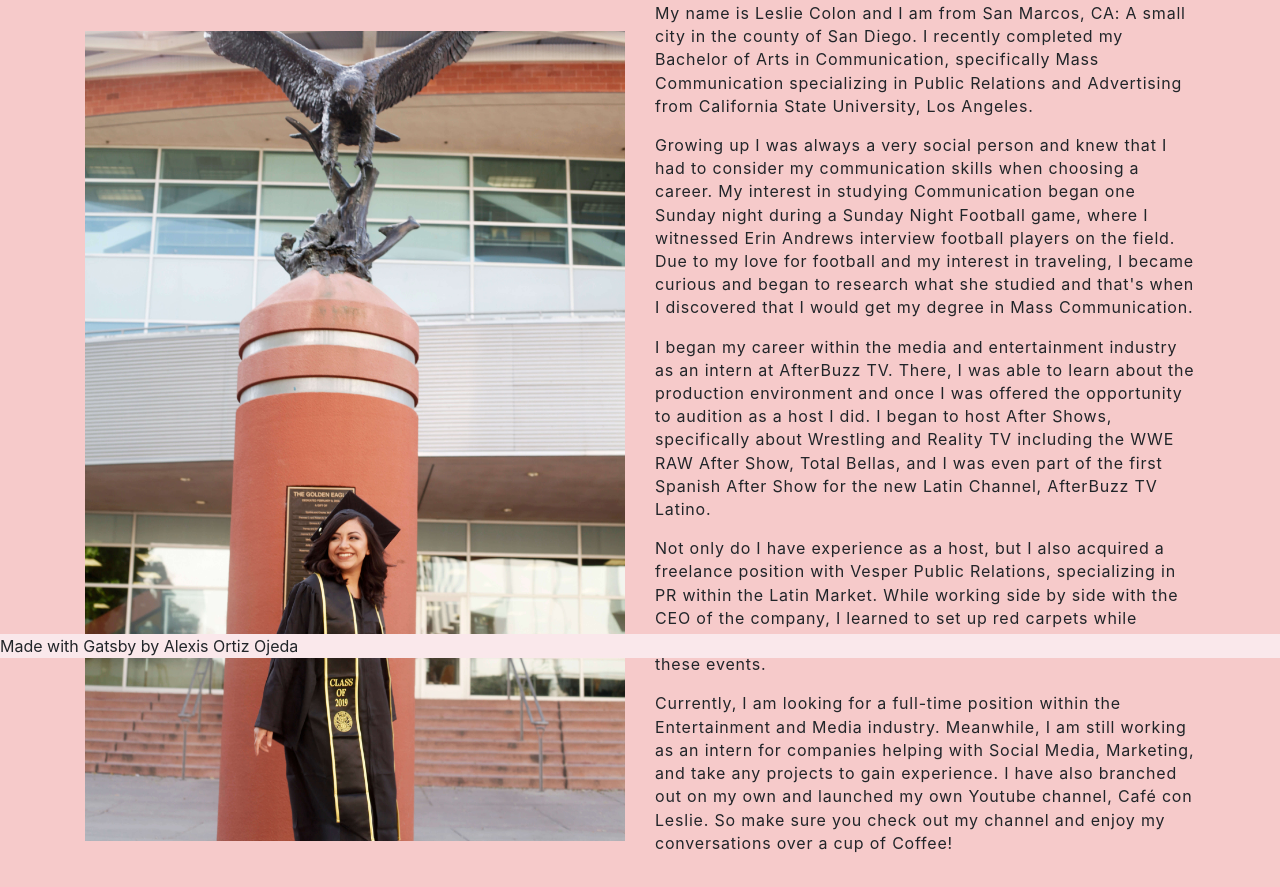
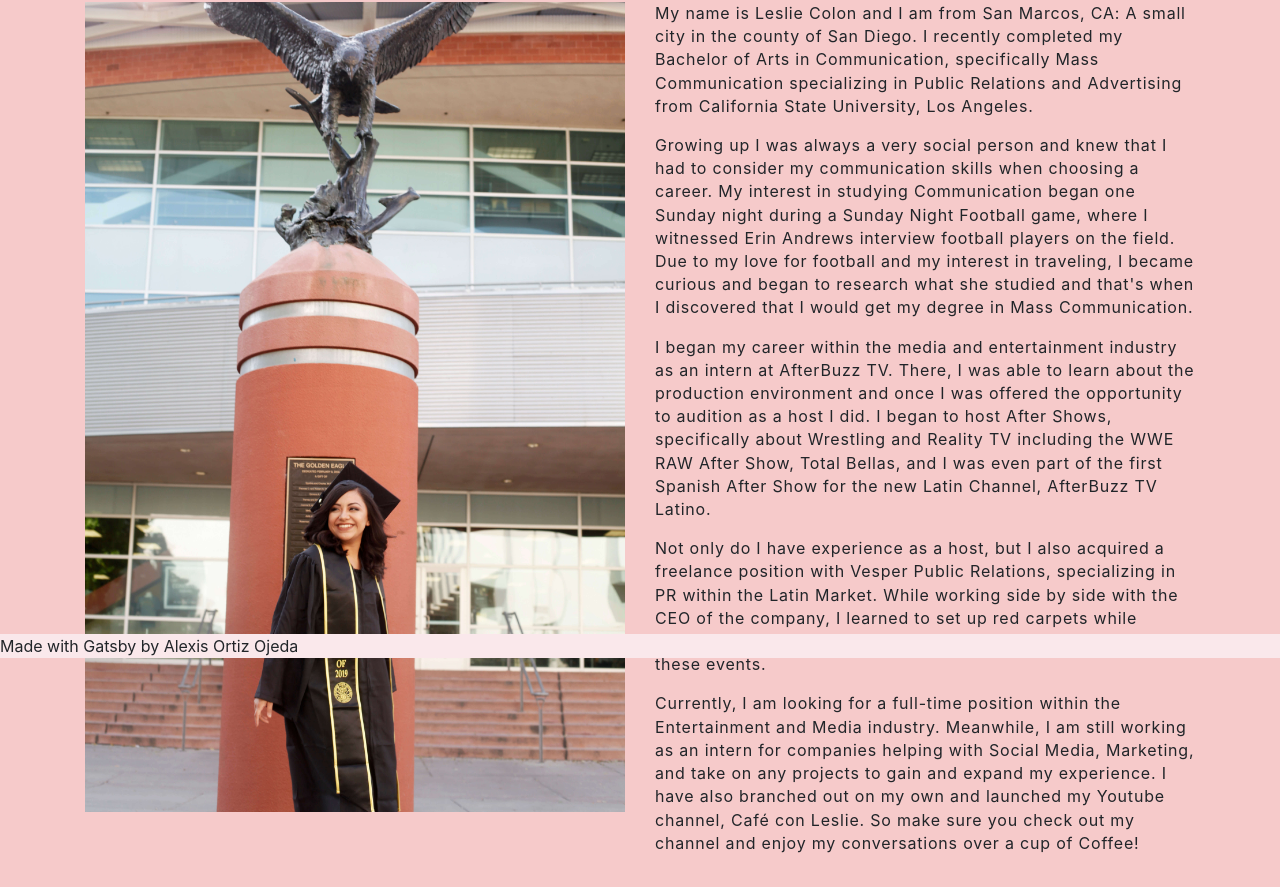
Before and after one commit to aortizoj15/leslie-colon, a Gatsby site: page /about in a window 1280 px wide. Shown: the part 142-1029 px from the top of the page. Built offline with nearby package versions, Linux system fonts and the light colour scheme; Gatsby itself is replaced by a stand-in of ours.

Commit message:
Added About Me edits and layout styling

```diff
--- a/src/pages/about.js
+++ b/src/pages/about.js
@@ -26,7 +26,7 @@ const About = ({ data }) => (
       <Container>
         <h1>About</h1>
         <Row>
-          <Col sm="12" lg="6" className="d-flex justify-content-center my-auto">
+          <Col sm="12" lg="6" className="d-flex justify-content-center mb-3">
             <div className="w-100 h-100">
               <Img
                 fluid={data.file.childImageSharp.fluid}
@@ -34,7 +34,7 @@ const About = ({ data }) => (
               />
             </div>
           </Col>
-          <Col className="my-auto">
+          <Col>
             <p>
               My name is Leslie Colon and I am from San Marcos, CA: A small city
               in the county of San Diego. I recently completed my Bachelor of
@@ -72,10 +72,10 @@ const About = ({ data }) => (
               Currently, I am looking for a full-time position within the
               Entertainment and Media industry. Meanwhile, I am still working as
               an intern for companies helping with Social Media, Marketing, and
-              take any projects to gain experience. I have also branched out on
-              my own and launched my own Youtube channel, Café con Leslie. So
-              make sure you check out my channel and enjoy my conversations over
-              a cup of Coffee!
+              take on any projects to gain and expand my experience. I have also
+              branched out on my own and launched my Youtube channel, Café con
+              Leslie. So make sure you check out my channel and enjoy my
+              conversations over a cup of Coffee!
             </p>
           </Col>
         </Row>
```
